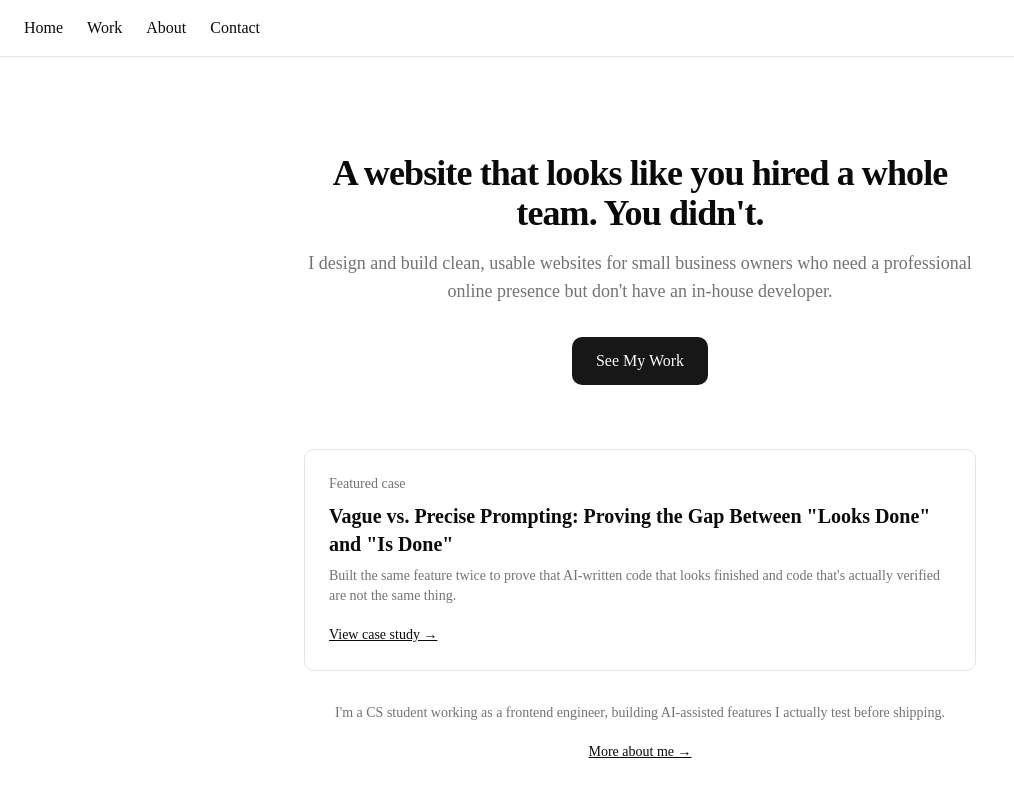
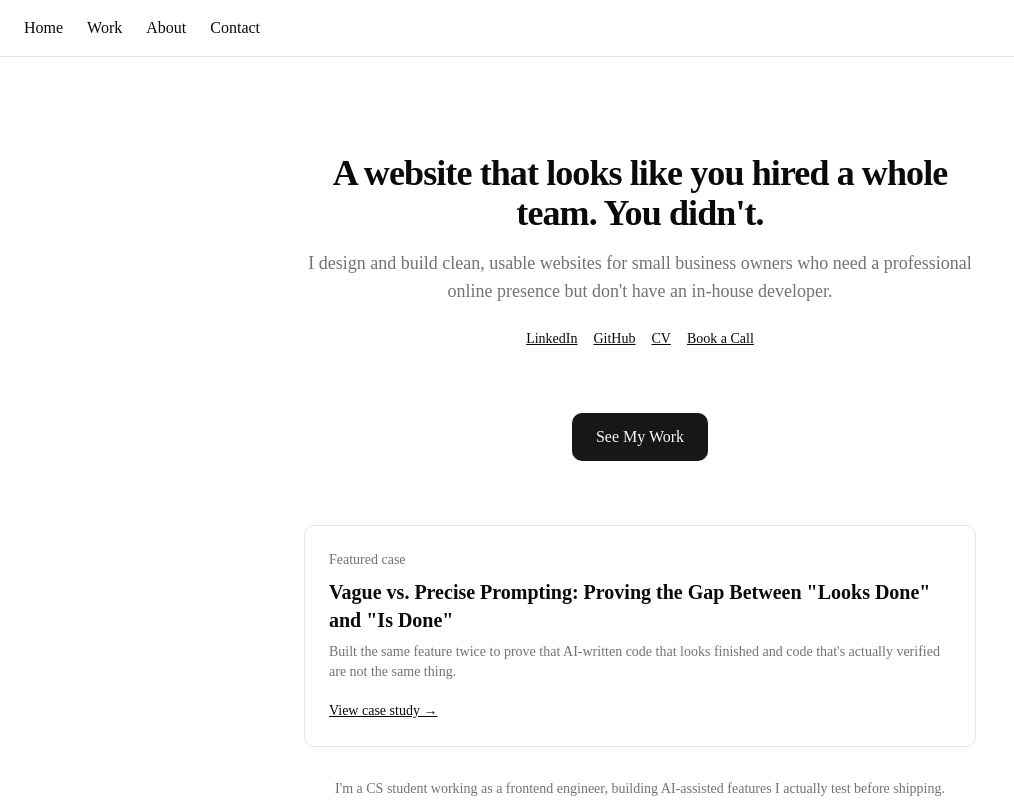
Before and after one commit to AbeerZahid19/Portfolio-capstone, a Next.js app: page / in a window 1280 px wide. Shown: the top 800 px of the page, without its empty margins (0-1014 px from the left). Built offline with nearby package versions, Linux system fonts and the light colour scheme.

Commit message:
feat: add positioning links (LinkedIn, GitHub, CV, contact) to Home page

```diff
--- a/app/page.tsx
+++ b/app/page.tsx
@@ -3,7 +3,14 @@ export default function Home() {
     <div className="flex flex-col flex-1 items-center justify-center px-6 py-24 text-center">
       <div className="max-w-2xl">
         <h1 className="text-4xl font-bold tracking-tight mb-4">A website that looks like you hired a whole team. You didn&apos;t.</h1>
-        <p className="text-lg text-muted-foreground mb-8">I design and build clean, usable websites for small business owners who need a professional online presence but don&apos;t have an in-house developer.</p>
+        <p className="text-lg text-muted-foreground mb-6">I design and build clean, usable websites for small business owners who need a professional online presence but don&apos;t have an in-house developer.</p>
+
+        <div className="flex flex-wrap justify-center gap-4 text-sm mb-16">
+          <a href="https://www.linkedin.com/in/abeer-zahid-1b1390322/" target="_blank" rel="noopener noreferrer" className="underline">LinkedIn</a>
+          <a href="https://github.com/AbeerZahid19" target="_blank" rel="noopener noreferrer" className="underline">GitHub</a>
+          <a href="https://drive.google.com/file/d/1IyQ0HZyVc98vHPS7m9fw2RI5T9I4hbTp/view?usp=sharing" target="_blank" rel="noopener noreferrer" className="underline">CV</a>
+          <a href="/contact" className="underline">Book a Call</a>
+        </div>
 
         <a href="/work" className="inline-block bg-primary text-primary-foreground px-6 py-3 rounded-lg font-medium mb-16">See My Work</a>
 
```
